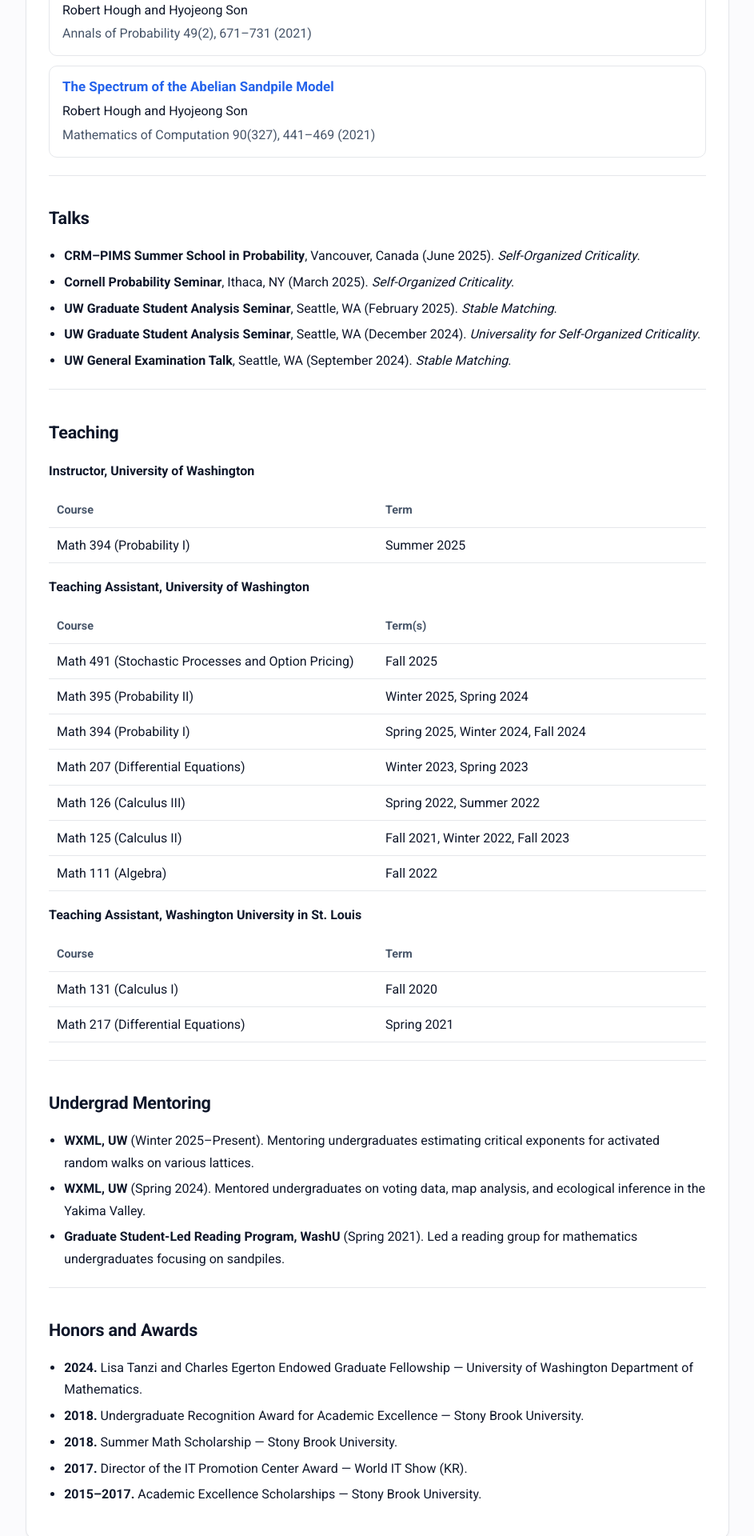
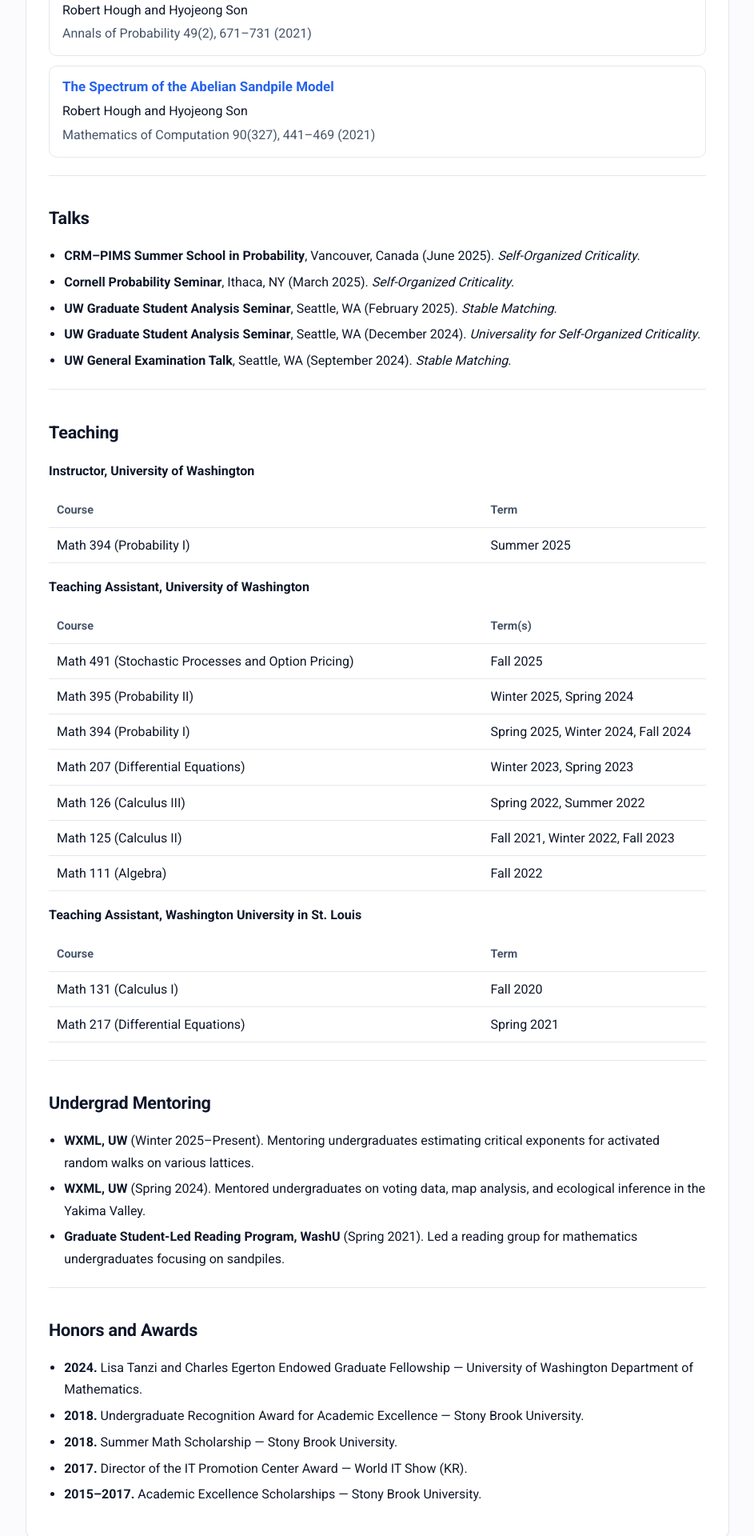
Before and after one commit to hyojeong-son/hyojeong-son.github.io, a Jekyll site: the page built from index.md, in a window 1280 px wide. Shown: the part 800-2720 px from the top of the page at 80% size, without its empty margins (168-1111 px from the left). Built offline with Jekyll 4.4.1, drawn with Linux system fonts in a browser that asks for light colours.

Commit message:
Update index.md

```diff
--- a/index.md
+++ b/index.md
@@ -60,11 +60,11 @@ title: Home
 </ul>
 
 ---
-
 ## Teaching
 
 **Instructor, University of Washington**
 <table class="table">
+  <colgroup><col class="course"><col class="term"></colgroup>
   <thead><tr><th>Course</th><th>Term</th></tr></thead>
   <tbody>
     <tr><td>Math 394 (Probability I)</td><td>Summer 2025</td></tr>
@@ -73,6 +73,7 @@ title: Home
 
 **Teaching Assistant, University of Washington**
 <table class="table">
+  <colgroup><col class="course"><col class="term"></colgroup>
   <thead><tr><th>Course</th><th>Term(s)</th></tr></thead>
   <tbody>
     <tr><td>Math 491 (Stochastic Processes and Option Pricing)</td><td>Fall 2025</td></tr>
@@ -87,12 +88,14 @@ title: Home
 
 **Teaching Assistant, Washington University in St. Louis**
 <table class="table">
+  <colgroup><col class="course"><col class="term"></colgroup>
   <thead><tr><th>Course</th><th>Term</th></tr></thead>
   <tbody>
     <tr><td>Math 131 (Calculus I)</td><td>Fall 2020</td></tr>
     <tr><td>Math 217 (Differential Equations)</td><td>Spring 2021</td></tr>
   </tbody>
 </table>
+
 
 ---
 
```
